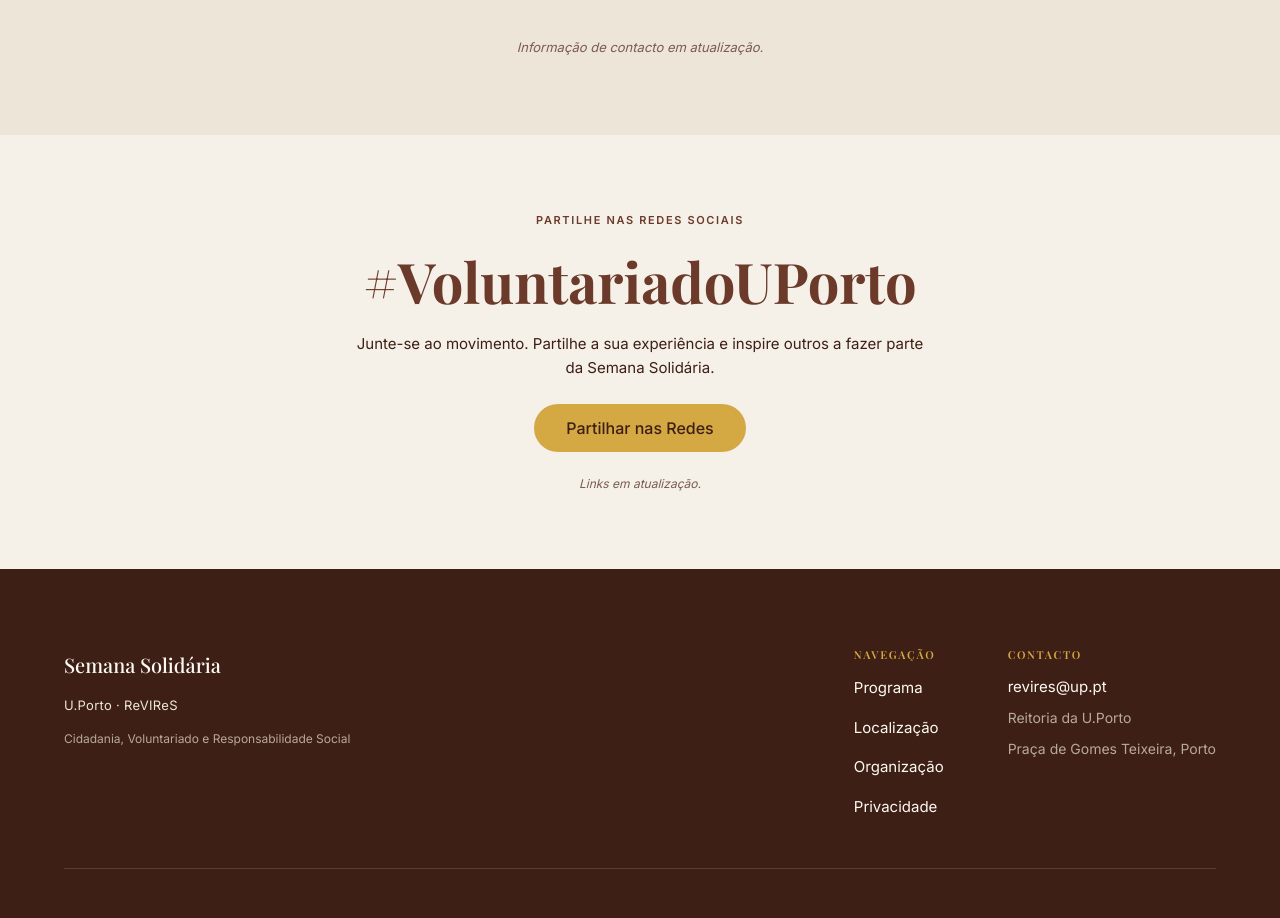
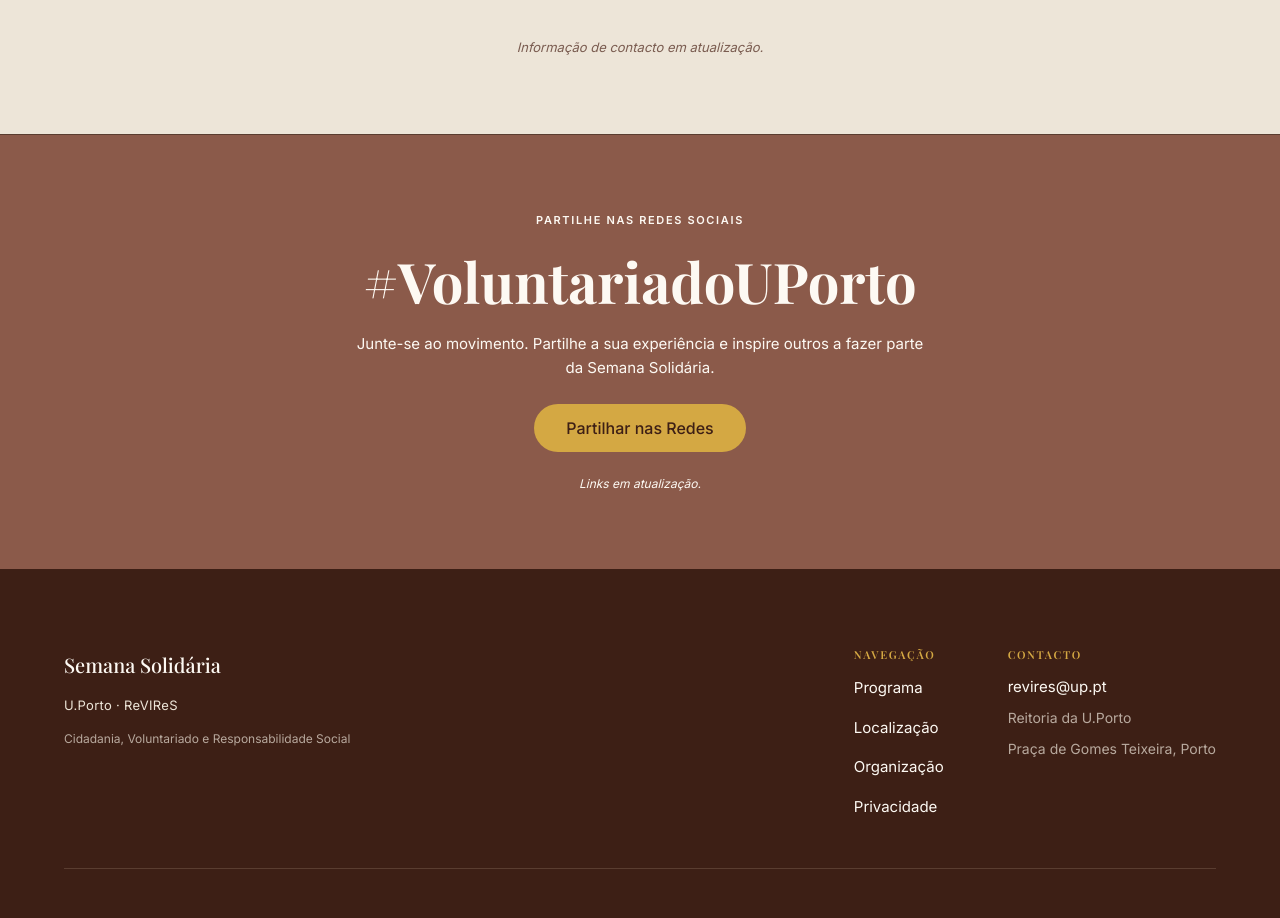
Before and after one commit to mmroch4/semana-do-voluntariado, a Next.js app: page /organizacao in a window 1280 px wide. Shown: the part 2300-3218 px from the top of the page. Built offline with nearby package versions, Linux system fonts and the light colour scheme; no server answers; a web font is replaced by a local one.

Commit message:
feat: change CTA component color schema

```diff
--- a/src/components/ui/CtaSection.tsx
+++ b/src/components/ui/CtaSection.tsx
@@ -4,10 +4,11 @@
  * Standardized call-to-action band shared by the homepage, organization and
  * volunteering-day pages.
  *
- * A full-bleed warm-cream section with a burnt-orange eyebrow + headline, an
- * orange primary button, and an optional muted `notice` line. A hairline top
- * border seats it against whatever section precedes it (often also cream); the
- * dark footer provides the bottom edge. Pass an in-app route or `#`/`mailto:`
+ * A full-bleed light-brown band (`brown-light`) with light (inverse) eyebrow +
+ * headline and an optional muted `notice` line; the gold primary button is the
+ * single accent. A `divider-dark` hairline top border seats it against the
+ * cream sections that usually precede it. Foreground colors are inverse tokens
+ * so text clears WCAG AA against the brown. Pass an in-app route or `#`/`mailto:`
  * to `href` — `ButtonLink` picks the right element.
  */
 export function CtaSection({
@@ -30,16 +31,16 @@
   return (
     <section
       aria-labelledby={titleId}
-      className="flex items-center justify-center border-t border-border-subtle bg-surface-warm px-6 py-[clamp(3rem,6vw,6.25rem)]"
+      className="flex items-center justify-center border-t border-divider-dark bg-brown-light px-6 py-[clamp(3rem,6vw,6.25rem)]"
     >
       <div className="mx-auto flex w-full max-w-[36rem] flex-col items-center gap-4 text-center">
-        <p className="text-[0.6875rem] font-semibold uppercase tracking-[0.15em] text-text-accent">
+        <p className="text-[0.6875rem] font-semibold uppercase tracking-[0.15em] text-text-inverse">
           {eyebrow}
         </p>
-        <h2 id={titleId} className="text-callout font-bold leading-tight text-text-accent">
+        <h2 id={titleId} className="text-callout font-bold leading-tight text-text-inverse">
           {title}
         </h2>
-        <p className="text-[clamp(0.875rem,0.8rem+0.3vw,0.9375rem)] leading-relaxed text-text-primary">
+        <p className="text-[clamp(0.875rem,0.8rem+0.3vw,0.9375rem)] leading-relaxed text-text-inverse">
           {body}
         </p>
         <p className="my-2">
@@ -47,7 +48,7 @@
             {button}
           </ButtonLink>
         </p>
-        {notice && <p className="text-xs italic text-text-secondary">{notice}</p>}
+        {notice && <p className="text-xs italic text-text-inverse">{notice}</p>}
       </div>
     </section>
   );
```
